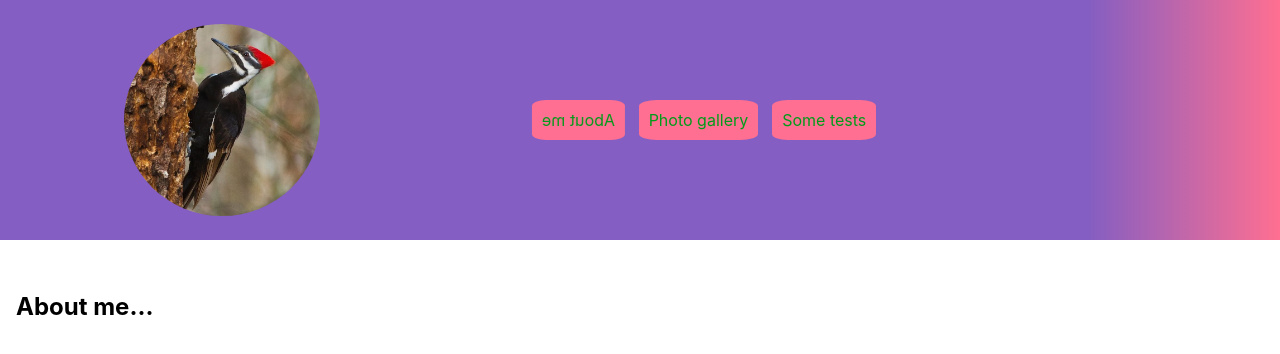
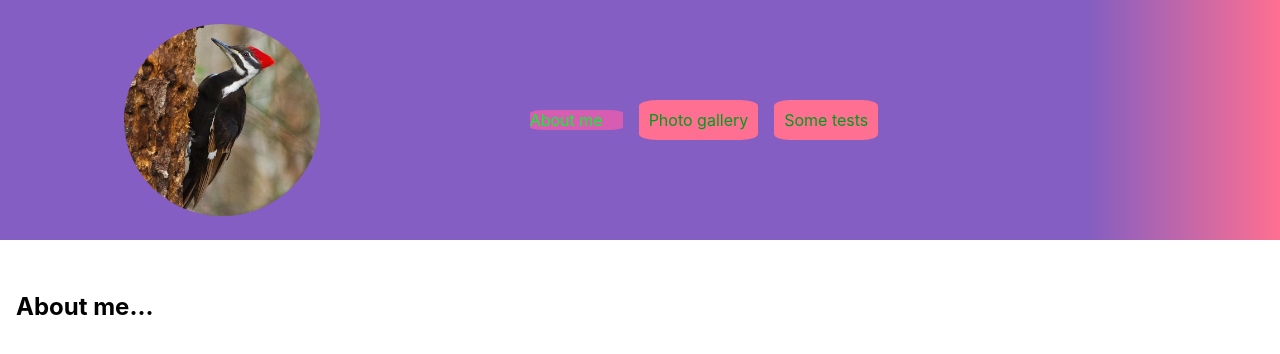
Before and after one commit to MaciejUberna/PhotoGallery, a React (Create React App) app: page / in a window 1280 px wide. Both pictures are taken after a click on the item "About me". Shown: the top 354 px of the page. Built offline with nearby package versions, Linux system fonts and the light colour scheme.

Commit message:
Basic menu animation done. Paragraph rear element stiling is not sufficient for now. Needs more tweaking.

```diff
--- a/src/coponents-stateLess/Navigation/NavigationItems/NavigationItem/NavigationItem.js
+++ b/src/coponents-stateLess/Navigation/NavigationItems/NavigationItem/NavigationItem.js
@@ -1,16 +1,17 @@
-import React, { useRef, useState } from 'react';
+import React, { useRef } from 'react';
 import { NavLink } from 'react-router-dom';
 import { CSSTransition } from 'react-transition-group';
 import classes from './NavigationItem.module.scss';
 
 const NavigationItem = props => {
     const ref = useRef(null);
+    const rear = useRef(null);
 
     return (
+            <li className={classes.NavigationItem} onClick={props.click}>
                 <CSSTransition
                     nodeRef={ref}
                     in={props.starter}
-            timeout={props.timeout}
                     classNames={{
                         enter: classes.NavigationItemEnter,
                         enterActive: classes.NavigationItemEnterActive,
@@ -19,8 +20,9 @@ const NavigationItem = props => {
                         exitActive: classes.NavigationItemExitActive,
                         exitDone: classes.NavigationItemExitDone,
                     }}
+                    timeout={props.timeout}
                 >
-            <li ref={ref} className={classes.NavigationItem} onClick={props.click}>
+                    <div ref={ref} className={classes.NavigationItemX}>
                         <NavLink
                             //activeClassName={classes.active}
                             className={({isActive}) => isActive ? classes.active : ''}
@@ -29,8 +31,31 @@ const NavigationItem = props => {
                         >
                             {props.children}
                         </NavLink>
+                    </div>
+                </CSSTransition>
+                <CSSTransition
+                    nodeRef={rear}
+                    in={props.starter}
+                    classNames={{
+                        appear: classes.NavigationItemRAppear,
+                        appearActive: classes.NavigationItemRAppearActive,
+                        appearDone: classes.NavigationItemRAppearDone,
+                        enter: classes.NavigationItemREnter,
+                        enterActive: classes.NavigationItemREnterActive,
+                        enterDone: classes.NavigationItemREnterDone,
+                        exit: classes.NavigationItemRExit,
+                        exitActive: classes.NavigationItemRExitActive,
+                        exitDone: classes.NavigationItemRExitDone,
+                    }}
+                    timeout={props.timeout}
+                    mountOnEnter={true}
+                    unmountOnExit={true}
+                >
+                    <div ref={rear} className={classes.NavigationItemY}>
+                        <p>{props.children}</p>
+                    </div>
+                </CSSTransition>
             </li>
-        </CSSTransition>
     );
 }
 
--- a/src/coponents-stateLess/Navigation/NavigationItems/NavigationItem/NavigationItem.module.scss
+++ b/src/coponents-stateLess/Navigation/NavigationItems/NavigationItem/NavigationItem.module.scss
@@ -26,10 +26,10 @@
 
 .NavigationItem {
     box-sizing: border-box;
-    display: inline-block;
-    width: 100%;
-    //backface-visibility: hidden;
-    transform-origin: center center 0;
+    display: flex;
+    flex-direction: row;
+    position: relative;
+
 
     &Enter {
         transform: rotateY(0deg);
@@ -57,27 +57,92 @@
         transform: rotateY(0deg);
     }
 
-    & a {
-        margin-left: 7px;
-        margin-right: 7px;
-        border-radius: 15%;
-        background-color: $color-secondary-light;
-        color: $color-primary;
-        text-decoration: none;
+    &RAppear {
+        transform: rotateY(180deg);
+    };
+
+    &RAppearActive {
+        transform: rotateY(180deg);
+    }
+
+    &RAppearDone {
+        transform: rotateY(180deg);
+    }
+
+    &REnter {
+        transform: rotateY(180deg);
+    }
+
+    &REnterActive {
+        transform: rotateY(0deg);
+        transition: transform 500ms linear
+    }
+
+    &REnterDone {
+        transform: rotateY(0deg);
+    }
+
+    &RExit {
+        transform: rotateY(0deg);
+    }
+
+    &RExitActive {
+        transform: rotateY(180deg);
+        transition: transform 500ms linear;
+    }
+
+    &RExitDone {
+        transform: rotateY(180deg);
+    }
+
+    &X {
+        transform-origin: center center 0;
+        backface-visibility: hidden;
         width: 100%;
+        height: auto;
         display: block;
     }
 
-    & a:hover {
+    &Y {
+        transform-origin: center center 0;
+        position: absolute;
+        backface-visibility: hidden;
+        width: 100%;
+        height: auto;
+        display: block;
+    }
+
+    &X a {
+        text-decoration: none;
+        border-radius: 15%;
+        background-color: $color-secondary-light;
+        color: $color-primary
+    }
+
+
+    &Y p {
+        text-decoration: none;
+        border-radius: 15%;
+        background-color:  $color-secondary-dark;
+        color: $color-quaduprary;
+        -webkit-user-select: none;
+        -khtml-user-select: none;
+        -webkit-touch-callout : none;
+        -moz-user-select: none;
+        -o-user-select: none;
+        user-select: none;
+    }
+
+    &X a:hover {
         color: $color-alert;
     }
 
-    & a:active {
+    &X a:active {
         color: $color-quaduprary;
         background-color: $color-secondary-dark;
     }
 
-    & a.active {
+    &X a.active {
         animation-duration: 500ms;
         animation-name: animateFront;
     }
--- a/src/coponents-stateLess/Navigation/NavigationItems/NavigationItems.js
+++ b/src/coponents-stateLess/Navigation/NavigationItems/NavigationItems.js
@@ -37,7 +37,6 @@ const NavigationItems = () => {
     };
 
     return (
-            <div>
         <TransitionGroup component="ul" className={classes.NavigationItems}>
             {allButtons.map((button) => (
                 <NavigationItem
@@ -51,7 +50,6 @@ const NavigationItems = () => {
                 </NavigationItem>
             ))}
         </TransitionGroup>
-            </div>
     );
 };
 
--- a/src/coponents-stateLess/Navigation/NavigationItems/NavigationItems.module.scss
+++ b/src/coponents-stateLess/Navigation/NavigationItems/NavigationItems.module.scss
@@ -1,6 +1,8 @@
 @import '../../../sass/abstracts/variables.scss';
 
 .NavigationItems {
+    perspective: 150rem;
+    -moz-perspective: 150rem;
     margin: 0;
     padding: 0;
     list-style: none;
@@ -13,8 +15,14 @@
 
 @media (min-width: $min-width-small-res) {
     .NavigationItems {
-        flex-flow: row;
-        flex-direction: row;
-        justify-content: space-around;
+        display: grid;
+        gap: 1rem;
+        grid-auto-flow: column;
+        grid-template-columns: repeat(auto-fit, minmax(min-content, 1fr));
+        // flex-direction: row;
+        // justify-content: space-around;
+    }
+    .col1of3 {
+        width: calc((100% - (#{$menu-gutter}*2))/3);
     }
 }
--- a/src/sass/abstracts/variables.scss
+++ b/src/sass/abstracts/variables.scss
@@ -5,7 +5,7 @@ $color-secondary-dark: #D65DB1;
 
 $color-tertiary: #009b1a;
 
-$color-quaduprary: #009b1a;
+$color-quaduprary: #03f72c;
 
 $color-alert: #FFC75F;
 
@@ -13,6 +13,7 @@ $color-animation: rgb(60, 204, 223);
 
 //sizes
 $menu-button-width: 9.5rem;
+$menu-gutter: 1rem;
 
 //text
 
@@ -36,8 +37,8 @@ $small-res-photoHeight: 90%;
 $max-width-intermediate-res: 1050px;
 $max-width-medium-res: 730px;
 
-$max-width-small-res: 564px;
-$min-width-small-res: 565px;
+$max-width-small-res: 665px;
+$min-width-small-res: 666px;
 
 //csv filters:
 
```
Lines whose indentation alone changed are shown as unchanged.
